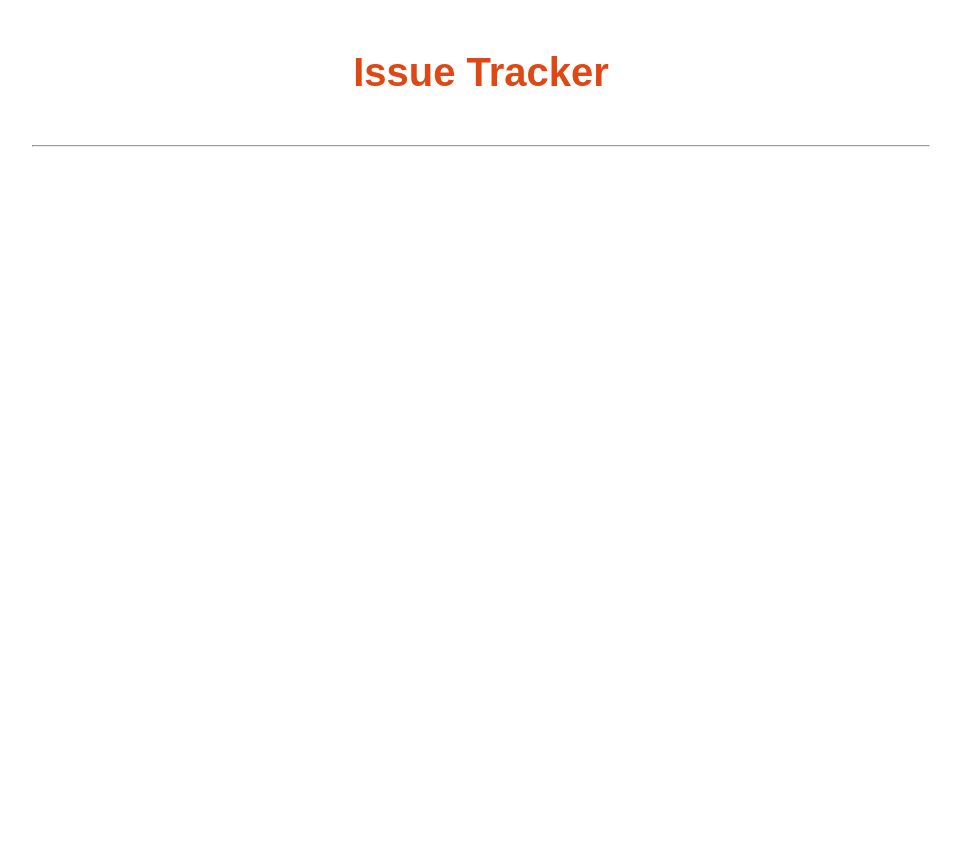
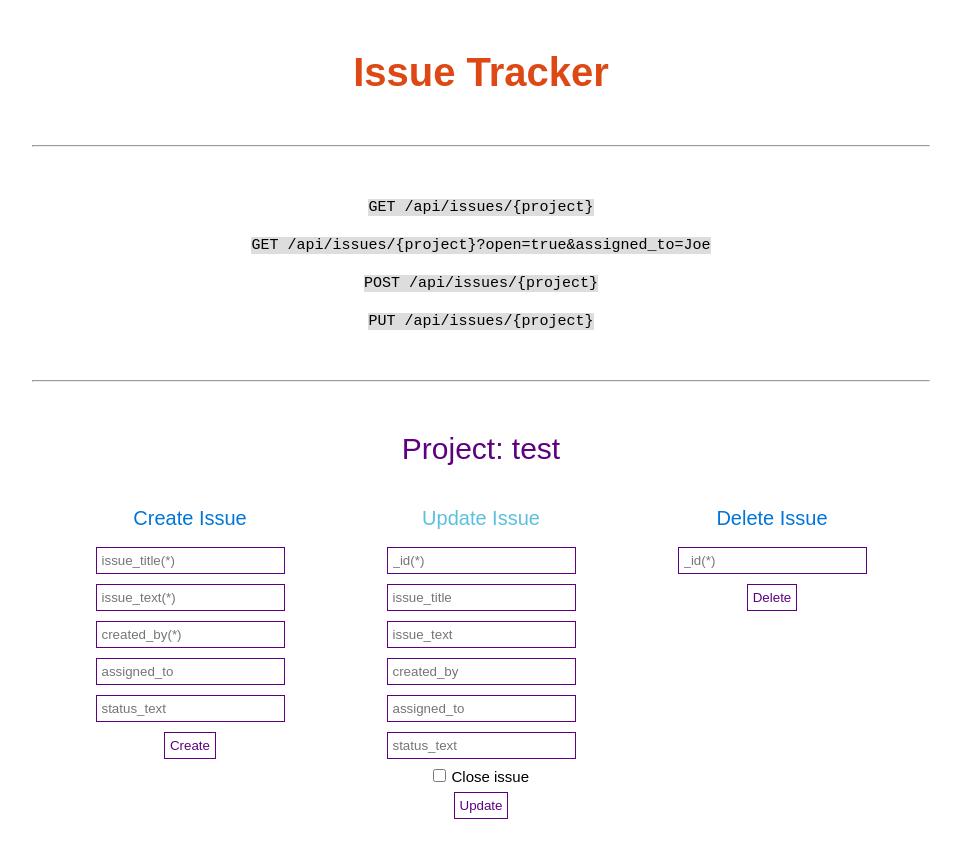
Before and after one commit to hadinhtu97/issue-tracker, a website: page views/index.html in a window 1280 px wide. Shown: the whole page, without its empty margins (159-1120 px from the left). Before the commit the page ends 800 px from the top, so only its background shows below. Drawn offline with nearby package versions, Linux system fonts and the light colour scheme; files that its build step writes are made by us from their sources; files whose address does not match are found by name.

Commit message:
update frontend

```diff
--- a/public/style.css
+++ b/public/style.css
@@ -13,3 +13,54 @@ h1 {
 hr {
     width: 70%;
 }
+
+div {
+    margin: 50px 0;
+}
+
+code {
+    font-family: monospace;
+    background-color: #ddd;
+    font-size: 15px;
+}
+
+p {
+    font-size: 30px;
+    color: #5e0080;
+}
+
+table {
+    margin: 0 auto;
+    width: 700px;
+    border-spacing: 100px 10px;
+}
+
+td {
+    vertical-align: top;
+    font-size: 20px;
+}
+
+label {
+    font-size: 15px;
+}
+
+input {
+    outline: none;
+    padding: 5px;
+    margin: 5px 0;
+    border: 1px solid #5e0080;
+}
+
+input[type=submit] {
+    background-color: white;
+    color: #5e0080;
+}
+
+input[type=submit]:hover {
+    background-color: cyan;
+}
+
+input[type=submit]:active {
+    color: white;
+    background-color: #dd4814;
+}
--- a/views/index.html
+++ b/views/index.html
@@ -11,7 +11,59 @@
 <body>
     <h1>Issue Tracker</h1>
     <hr>
+    <div>
+        <code>
+            GET /api/issues/{project} <br> <br>
+            GET /api/issues/{project}?open=true&assigned_to=Joe <br> <br>
+            POST /api/issues/{project} <br> <br>
+            PUT /api/issues/{project}
+        </code>
+    </div>
+    <hr>
+    <div>
+        <p> Project: test</p>
+        <table>
+            <tr>
+                <td><span style="color: #0275d8;">Create Issue</span></td>
+                <td><span style="color: #5bc0de;">Update Issue</span></td>
+                <td><span style="color: #0275d8;">Delete Issue</span></td>
+            </tr>
+            <tr>
+                <td>
+                    <form action="/" method="POST" id="createForm">
+                        <input type="text" name="issue_title" required placeholder="issue_title(*)"> <br>
+                        <input type="text" name="issue_text" required placeholder="issue_text(*)"> <br>
+                        <input type="text" name="created_by" required placeholder="created_by(*)"> <br>
+                        <input type="text" name="assigned_to" placeholder="assigned_to"> <br>
+                        <input type="text" name="status_text" placeholder="status_text"> <br>
+                        <input type="submit" value="Create">
+                    </form>
+                </td>
+                <td>
+                    <form action="/" method="POST" id="updateForm">
+                        <input type="text" name="_id" required placeholder="_id(*)"> <br>
+                        <input type="text" name="issue_title" placeholder="issue_title"> <br>
+                        <input type="text" name="issue_text" placeholder="issue_text"> <br>
+                        <input type="text" name="created_by" placeholder="created_by"> <br>
+                        <input type="text" name="assigned_to" placeholder="assigned_to"> <br>
+                        <input type="text" name="status_text" placeholder="status_text"> <br>
+                        <input type="checkbox" name="open"> <label>Close issue</label> <br>
+                        <input type="submit" value="Update">
+                    </form>
+                </td>
+                <td>
+                    <form action="/" method="POST" id="deleteForm">
+                        <input type="text" name="_id" required placeholder="_id(*)"> <br>
+                        <input type="submit" value="Delete">
+                    </form>
+                </td>
+            </tr>
+        </table>
+    </div>
 
+    <script src="https://code.jquery.com/jquery-3.5.1.min.js"
+        integrity="sha256-9/aliU8dGd2tb6OSsuzixeV4y/faTqgFtohetphbbj0=" crossorigin="anonymous">
+        </script>
     <script src="client.js"></script>
 </body>
 
```
